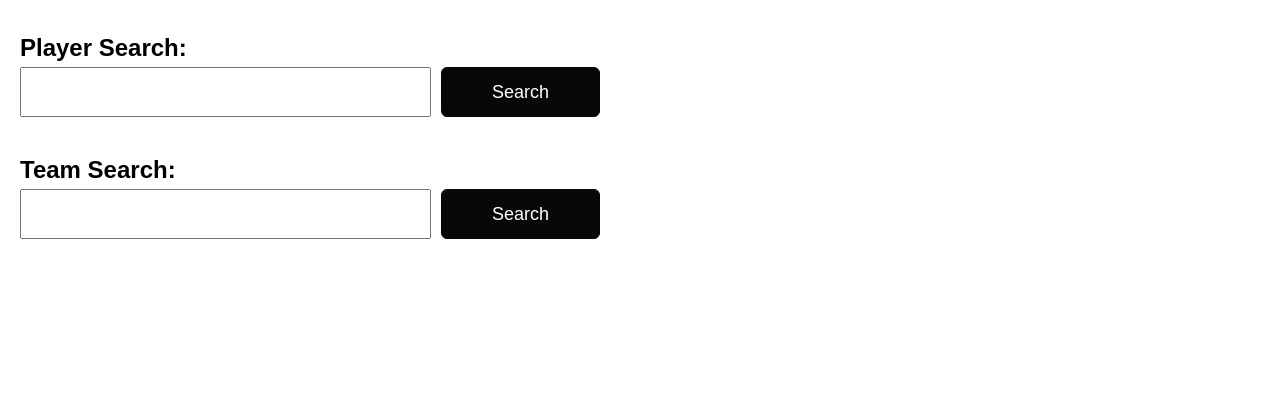
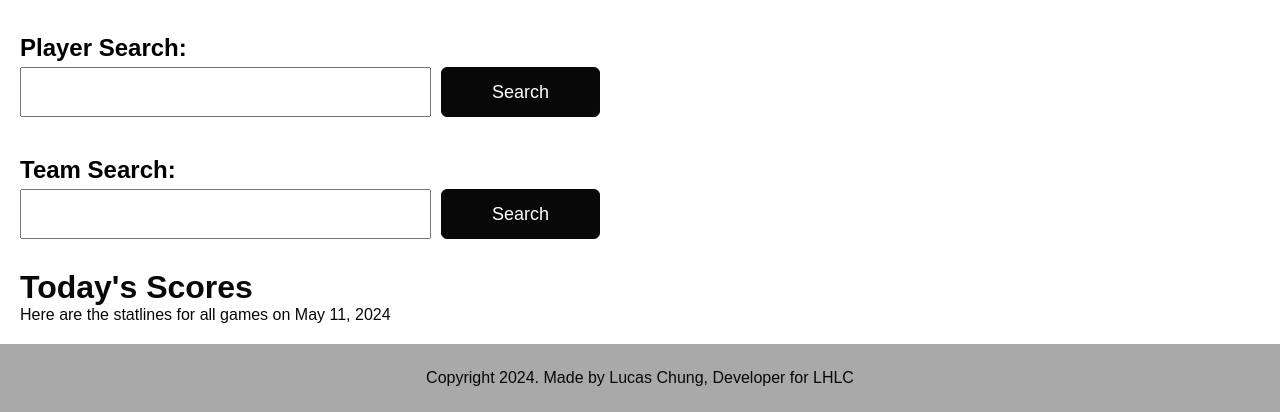
Before and after one commit to lucashlc822/bet_scrape, a Flask app: page / in a window 1280 px wide. Shown: the part 604-1016 px from the top of the page. Before the commit the page ends 843 px from the top, so only its background shows below. Run offline with Flask 3, Linux system fonts and the light colour scheme; parts of the project's set-up code (start-up, migrations or seed data) failed here and were passed over.

Commit message:
may 11 - created a new section to scrape the scorelines for all games scheduled for the day.

```diff
--- a/static/style.css
+++ b/static/style.css
@@ -141,3 +141,18 @@ form button:hover{
     grid-template-columns: auto;
     margin-bottom: 10px;
 }
+.copyright{
+    width: 100%;
+    text-align: center;
+    padding: 25px;
+    background-color: #A9A9A9;
+    font-weight: 300;
+    margin-top: 20px;
+}
+.copyright i{
+    color: white;
+}
+.scores-container{
+    margin-top: 30px;
+    margin-left: 20px;
+}
--- a/templates/index.html
+++ b/templates/index.html
@@ -194,5 +194,33 @@
             </script>
         </form>
     </div>
+
+    <!-- Todays Scores -->
+    <div class="scores-container">
+        <h1>Today's Scores</h1>
+        <p id="currentDate">Here are the statlines for all games on </p>
+        <script>
+            function updateDate() {
+                // getting current date
+                var now = new Date();
+
+                // Make an array for the Month names
+                var monthNames = ['January', 'February', 'March', 'April', 'May', 'June', 'July', 'August', 'September', 'October', 'November', 'December'];
+
+                // Format date to the desired format (MM-DD-YYYY)
+                var formattedDate = monthNames[now.getMonth()] + ' ' + now.getDate() + ', ' + now.getFullYear();
+
+                // assign the formattedDate to the HTML Element
+                var currentDateElement = document.getElementById('currentDate');
+                currentDateElement.innerHTML += formattedDate;
+            }
+            updateDate();
+        </script>
+    </div>
+
+    <!-- footer -->
+    <div class="copyright">
+        <p>Copyright 2024. Made by Lucas Chung, Developer for LHLC</p>
+    </div>
 </body>
 </html>
```
